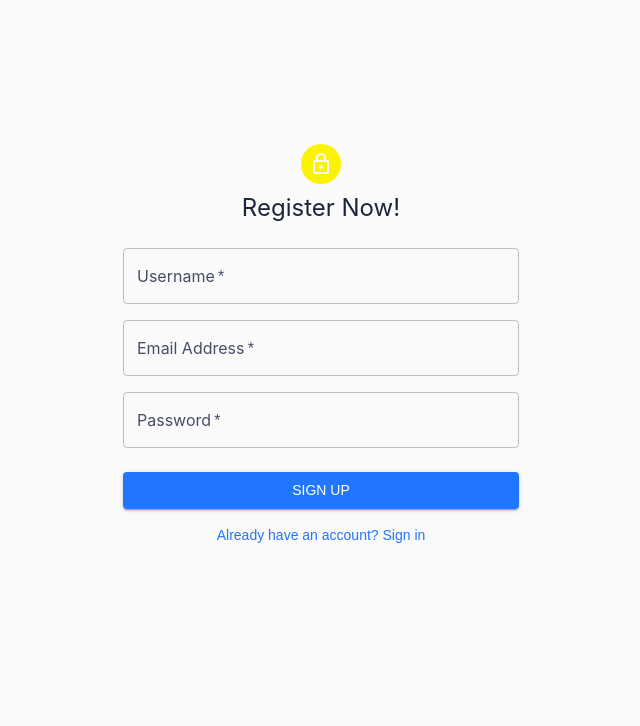
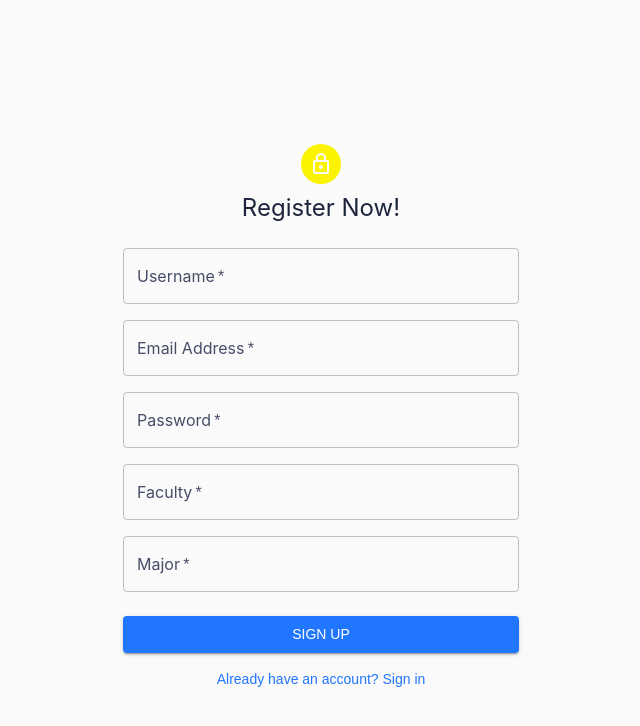
Before and after one commit to clairelimlerxuan/StudyMate, a React (Create React App) app in the folder frontend_orbital/: page /sign-up in a window 1280 px wide. Shown: the top 726 px of the page, without its empty margins (319-959 px from the left). Built offline with nearby package versions, Linux system fonts and the light colour scheme; what react-alert-template-basic would draw is missing.

Commit message:
Update sign up and login

```diff
--- a/frontend_orbital/src/pages/login.js
+++ b/frontend_orbital/src/pages/login.js
@@ -135,7 +135,7 @@ export default function Login(props) {
                         <Grid container justify="center">
                             <Grid item>
                                 <Link
-                                    to="/register"
+                                    to="/sign-up"
                                     style={{
                                         textDecoration: "none",
                                         color: "#2176ff",
--- a/frontend_orbital/src/pages/signup.js
+++ b/frontend_orbital/src/pages/signup.js
@@ -35,6 +35,8 @@ export default function SignUp(props) {
     const [username, setUsername] = useState("");
     const [email, setEmail] = useState("");
     const [password, setPassword] = useState("");
+    const [faculty, setFaculty] = useState("");
+    const [major, setMajor] = useState("");
 
     const handleUsername = (e) => {
         setUsername(e.target.value);
@@ -46,6 +48,13 @@ export default function SignUp(props) {
         setEmail(e.target.value);
     };
 
+    const handleFaculty = (e) => {
+        setFaculty(e.target.value);
+    }
+
+    const handleMajor = (e) => {
+        setMajor(e.target.value);
+    }
 
    /* const handleRegister = (e, data) => {
         e.preventDefault();
@@ -93,6 +102,8 @@ export default function SignUp(props) {
                         props.handleRegister(e, {
                             username: username,
                             password: password,
+                            faculty : faculty,
+                            major : major,
                         })
                     }
                 >
@@ -137,6 +148,34 @@ export default function SignUp(props) {
                                 onChange={handlePassword}
                             />
                         </Grid>
+                        <Grid item xs={12}>
+                            <TextField
+                                variant="outlined"
+                                required
+                                fullWidth
+                                name="faculty"
+                                label="Faculty"
+                                type="faculty"
+                                id="faculty"
+                                autoComplete="current-faculty"
+                                value={password}
+                                onChange={handleFaculty}
+                            />
+                        </Grid>
+                        <Grid item xs={12}>
+                            <TextField
+                                variant="outlined"
+                                required
+                                fullWidth
+                                name="major"
+                                label="Major"
+                                type="major"
+                                id="major"
+                                autoComplete="current-major"
+                                value={password}
+                                onChange={handleMajor}
+                            />
+                        </Grid>
                     </Grid>
                     <Button
                         type="submit"
```
